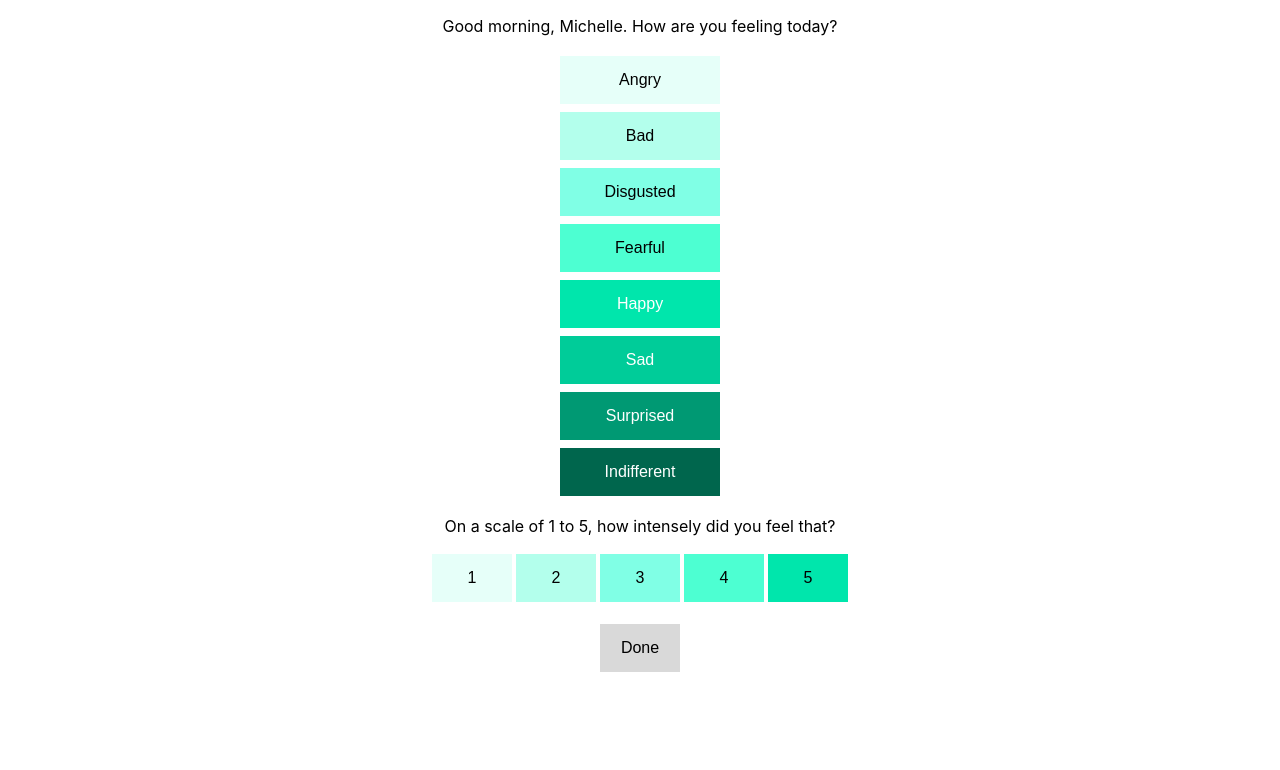
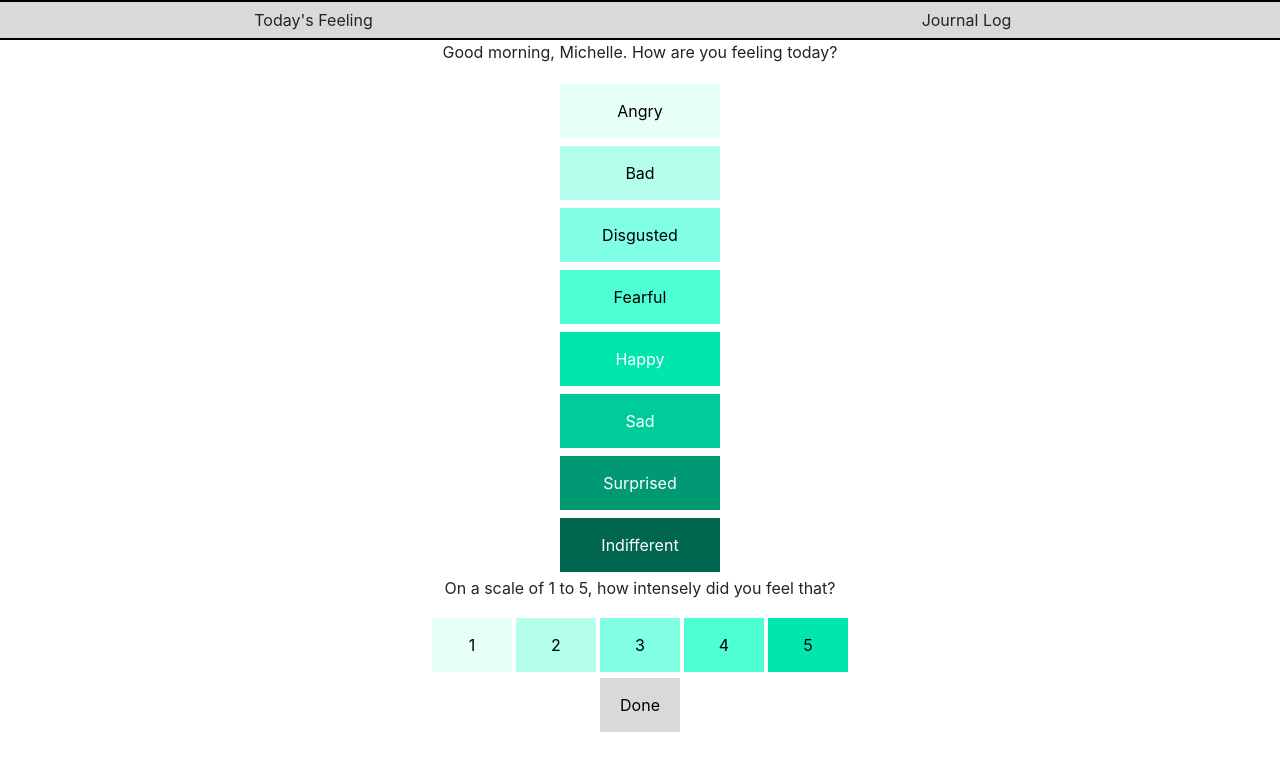
Before and after one commit to dmallon1/buds, a React (Create React App) app: page / in a window 1280 px wide. Shown: the top 770 px of the page. Built offline with nearby package versions, Linux system fonts and the light colour scheme.

Commit message:
added navigation bar

```diff
--- a/public/index.html
+++ b/public/index.html
@@ -9,6 +9,7 @@
       name="description"
       content="Web site created using create-react-app"
     />
+    <link rel="stylesheet" href="https://stackpath.bootstrapcdn.com/bootstrap/4.5.2/css/bootstrap.min.css" integrity="sha384-JcKb8q3iqJ61gNV9KGb8thSsNjpSL0n8PARn9HuZOnIxN0hoP+VmmDGMN5t9UJ0Z" crossorigin="anonymous">
     <link rel="apple-touch-icon" href="%PUBLIC_URL%/logo192.png" />
     <!--
       manifest.json provides metadata used when your web app is installed on a
--- a/src/App.js
+++ b/src/App.js
@@ -1,5 +1,7 @@
 import React from 'react';
 import './App.css';
+// const URL = "https://guarded-depths-61972.herokuapp.com"
+// const localURL = "http://localhost:5000/entries"
 
 class App extends React.Component {
   constructor(props) {
@@ -23,6 +25,24 @@ class App extends React.Component {
       },
     ]
   }
+
+  navigationBar() {
+    return (
+        <div class="row align-items-center" style={{backgroundColor: "#d9d9d9", border:"2px solid black", height:"40px"}}>
+          <div class="col-sm">
+          Today's Feeling
+          </div>
+          <div class="col-sm">
+          Journal Log
+          </div>
+        </div>
+    )
+  }
+
+
+  // componentDidMount() {
+  //   fetch(localURL).then(r => r.json().then(data => console.log(data)))
+  // }
 
   selectemotion(emotion) {
     if (typeof emotion === 'string') {
@@ -120,6 +140,7 @@ class App extends React.Component {
   render() {
     return (
       <div className="App">
+        {this.navigationBar()}
         {this.state.currentPage === 1 && this.firstPage()}
         {this.state.currentPage === 2 && this.secondPage()}
         {this.state.currentPage === 3 && this.thirdPage(this.entries)}
```
